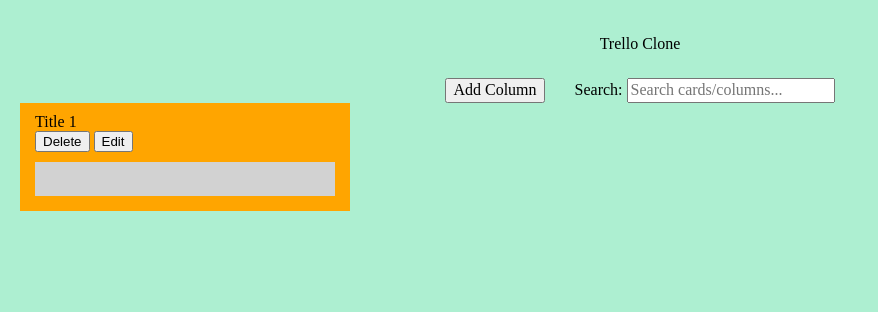
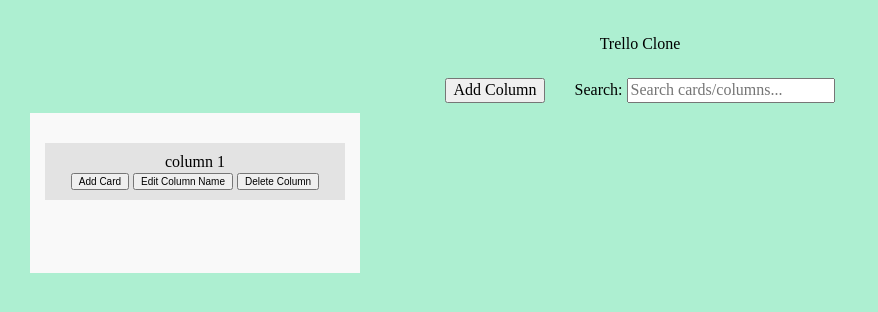
Before and after one commit to nevtay/maltem-assignment, a website: page index.html in a window 1280 px wide. Shown: the whole page, without its empty margins (0-878 px from the left). Drawn offline with nearby package versions, Linux system fonts and the light colour scheme.

Commit message:
fix: replace default card component with column component for working demonstration, and for the 'Add Column' button to make sense

```diff
--- a/index.html
+++ b/index.html
@@ -20,8 +20,10 @@
             </section>
         </nav>
         <main class="container flex-inline">
-            <card-contents title="Title 1"></card-contents>
+            <column-container column-title="column 1"></column-container>
         </main>
+
+        <script src="./components/column.js"></script>
         <script src="./components/card.js"></script>
         <script src="scripts.js"></script>
     </body>
```
